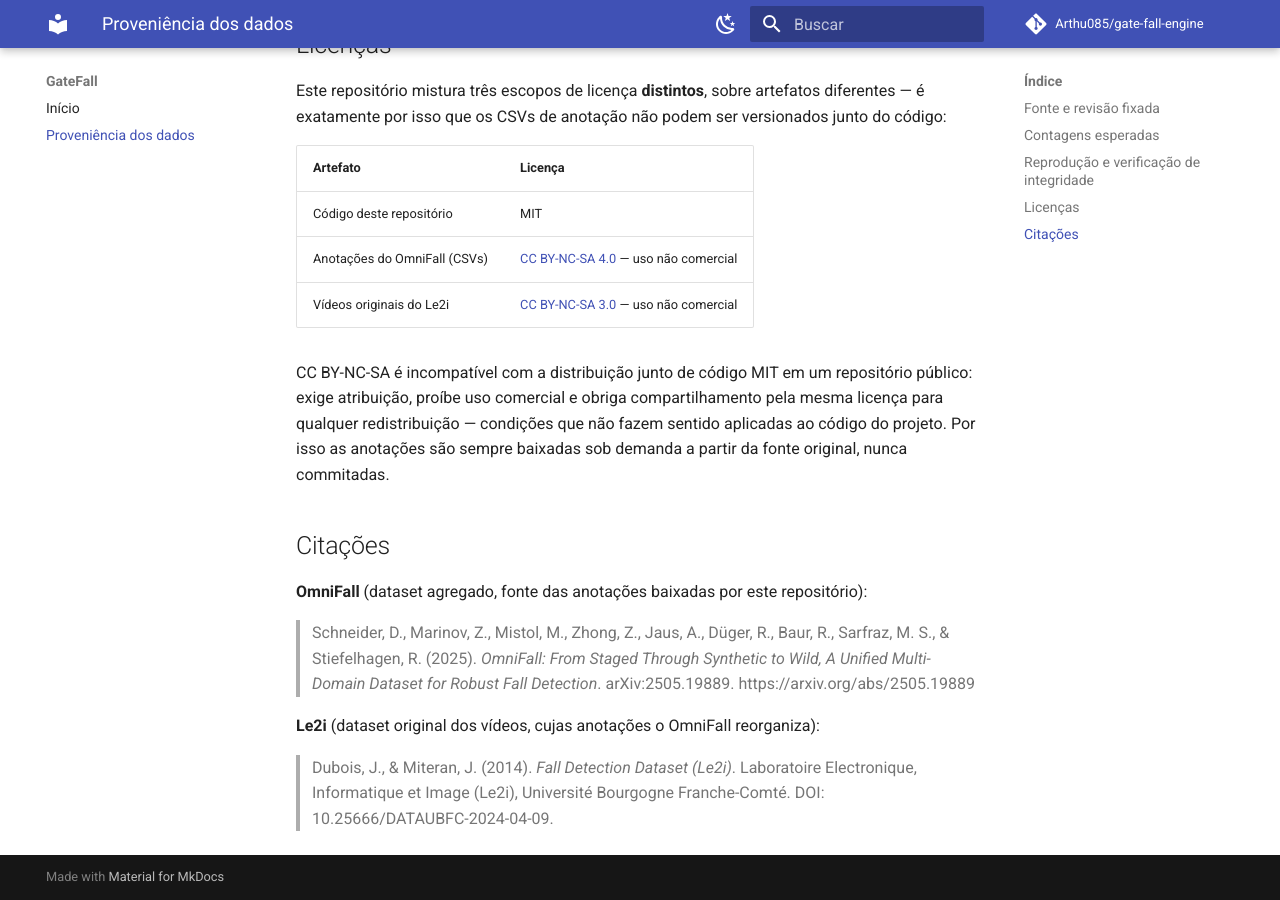
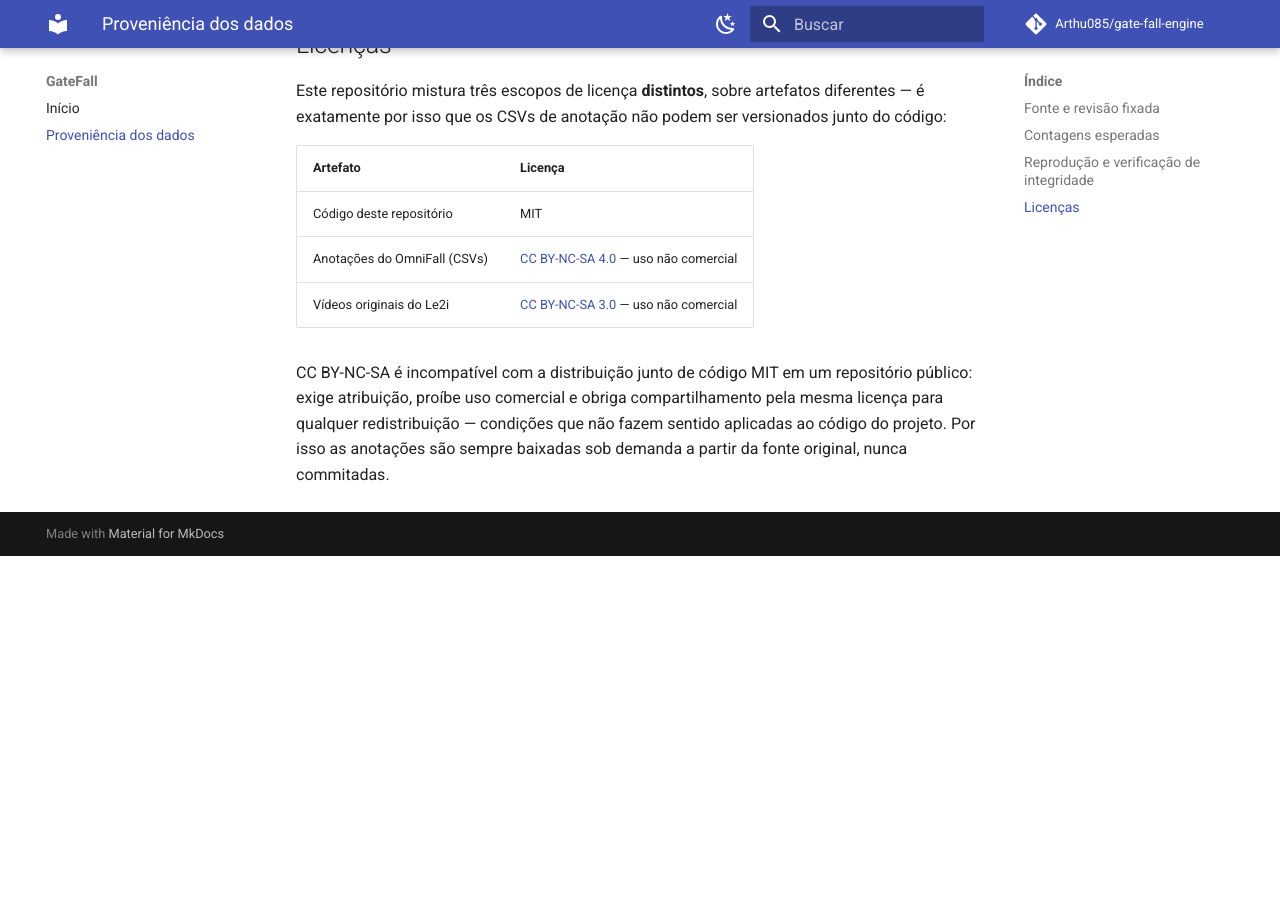
Before and after one commit to Arthu085/gate-fall-engine, an MkDocs documentation site: the page built from docs/data-provenance.md, in a window 1280 px wide and 900 px high, scrolled down 1788 px. Built offline with MkDocs 1.6.1 and Material for MkDocs 9.7.7, drawn with Linux system fonts in a browser that asks for light colours; comment, search, counter and statistics services are not loaded; after the commit the page ends 2344 px from its top, so only the background shows below that.

Commit message:
docs: update data provenance doc

```diff
--- a/docs/data-provenance.md
+++ b/docs/data-provenance.md
@@ -18,11 +18,11 @@
 específico do repositório HuggingFace, em vez de seguir a `main` (`HEAD`)
 móvel:
 
-| Campo                | Valor                                      |
-| --------------------- | ------------------------------------------- |
-| `dataset_repo_id`     | `simplexsigil2/omnifall`                    |
-| `OMNIFALL_REVISION`   | `68e5cee56a4bad38cca4aea791cac248f96e79a0`  |
-| Configs usados        | `le2i-cs`, `labels`                         |
+| Campo               | Valor                                      |
+| ------------------- | ------------------------------------------ |
+| `dataset_repo_id`   | `simplexsigil2/omnifall`                   |
+| `OMNIFALL_REVISION` | `68e5cee56a4bad38cca4aea791cac248f96e79a0` |
+| Configs usados      | `le2i-cs`, `labels`                        |
 
 Os nomes desses configs já foram reestruturados uma vez no histórico do
 dataset upstream. Fixar a revisão garante que uma futura reestruturação não
@@ -34,12 +34,12 @@
 Para a revisão fixada acima, o config `le2i-cs` (splits oficiais por sujeito)
 e o config `labels` (filtrado para `dataset == "le2i"`) produzem:
 
-| Arquivo      | Origem                          | Linhas |
-| ------------ | -------------------------------- | -----: |
-| `train.csv`  | `le2i-cs`, split `train`         |    670 |
-| `val.csv`    | `le2i-cs`, split `validation`    |     94 |
-| `test.csv`   | `le2i-cs`, split `test`          |    203 |
-| `le2i.csv`   | `labels`, filtrado para Le2i     |    967 |
+| Arquivo     | Origem                        | Linhas |
+| ----------- | ----------------------------- | -----: |
+| `train.csv` | `le2i-cs`, split `train`      |    670 |
+| `val.csv`   | `le2i-cs`, split `validation` |     94 |
+| `test.csv`  | `le2i-cs`, split `test`       |    203 |
+| `le2i.csv`  | `labels`, filtrado para Le2i  |    967 |
 
 `670 + 94 + 203 = 967`, ou seja, `le2i.csv` cobre exatamente a união dos três
 splits de `le2i-cs` — é usado para conferência cruzada, não como split
@@ -73,32 +73,14 @@
 artefatos diferentes — é exatamente por isso que os CSVs de anotação não
 podem ser versionados junto do código:
 
-| Artefato                          | Licença                                                                          |
-| ---------------------------------- | --------------------------------------------------------------------------------- |
-| Código deste repositório           | MIT                                                                                |
-| Anotações do OmniFall (CSVs)       | [CC BY-NC-SA 4.0](https://creativecommons.org/licenses/by-nc-sa/4.0/) — uso não comercial |
-| Vídeos originais do Le2i           | [CC BY-NC-SA 3.0](https://creativecommons.org/licenses/by-nc-sa/3.0/) — uso não comercial |
+| Artefato                     | Licença                                                                                   |
+| ---------------------------- | ----------------------------------------------------------------------------------------- |
+| Código deste repositório     | MIT                                                                                       |
+| Anotações do OmniFall (CSVs) | [CC BY-NC-SA 4.0](https://creativecommons.org/licenses/by-nc-sa/4.0/) — uso não comercial |
+| Vídeos originais do Le2i     | [CC BY-NC-SA 3.0](https://creativecommons.org/licenses/by-nc-sa/3.0/) — uso não comercial |
 
 CC BY-NC-SA é incompatível com a distribuição junto de código MIT em um
 repositório público: exige atribuição, proíbe uso comercial e obriga
 compartilhamento pela mesma licença para qualquer redistribuição — condições
 que não fazem sentido aplicadas ao código do projeto. Por isso as anotações
 são sempre baixadas sob demanda a partir da fonte original, nunca commitadas.
-
-## Citações
-
-**OmniFall** (dataset agregado, fonte das anotações baixadas por este
-repositório):
-
-> Schneider, D., Marinov, Z., Mistol, M., Zhong, Z., Jaus, A., Düger, R.,
-> Baur, R., Sarfraz, M. S., & Stiefelhagen, R. (2025). *OmniFall: From
-> Staged Through Synthetic to Wild, A Unified Multi-Domain Dataset for
-> Robust Fall Detection*. arXiv:2505.19889.
-> https://arxiv.org/abs/2505.19889
-
-**Le2i** (dataset original dos vídeos, cujas anotações o OmniFall
-reorganiza):
-
-> Dubois, J., & Miteran, J. (2014). *Fall Detection Dataset (Le2i)*.
-> Laboratoire Electronique, Informatique et Image (Le2i), Université
-> Bourgogne Franche-Comté. DOI: 10.25666/DATAUBFC-2024-04-09.
```
